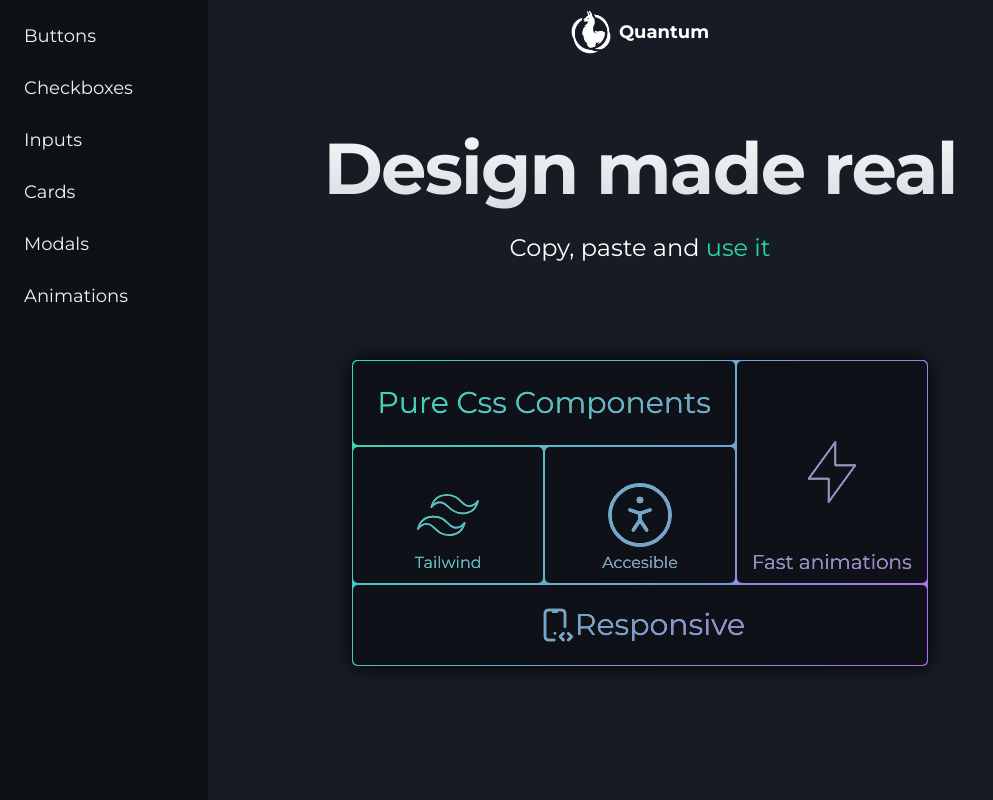
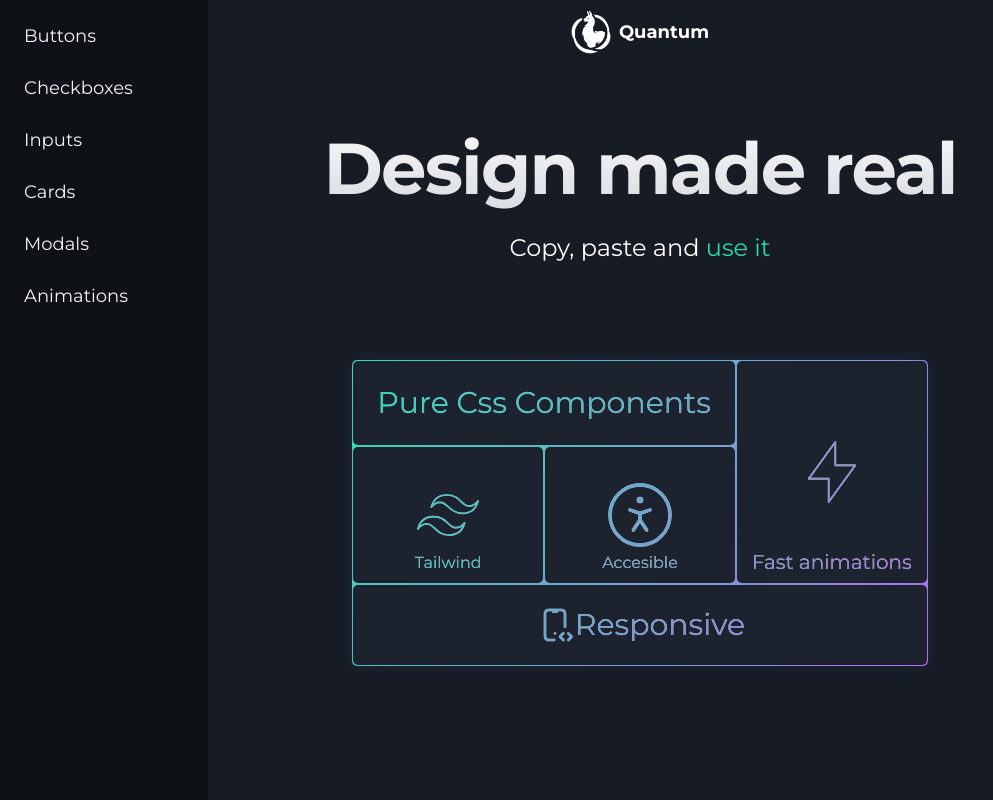
Before and after one commit to pa-ku/quantum_ui, a React (Vite) app: page / in a window 1280 px wide. Shown: the whole page, without its empty margins (0-993 px from the left). Built offline with nearby package versions, Linux system fonts and the light colour scheme.

Commit message:
new shadow and background bento

```diff
--- a/src/index.css
+++ b/src/index.css
@@ -313,8 +313,8 @@ h2 {
 }
 
 .content {
+  background-color: var(--dark-200);
   background-color: #1d232e;
-  background-color: var(--dark-200);
   mix-blend-mode: darken;
   width: 100%;
   display: flex;
--- a/src/pages/Home.jsx
+++ b/src/pages/Home.jsx
@@ -93,7 +93,7 @@ function BentoBox() {
 
   return (
     <>
-      <div className="grid shadow-center shadow-black">
+      <div className="grid shadow-center shadow-slate-800">
         <div className="box col-span-2">
           <div className="content h-full p-6 text-center text-xl md:text-3xl">
             Pure Css Components
```
